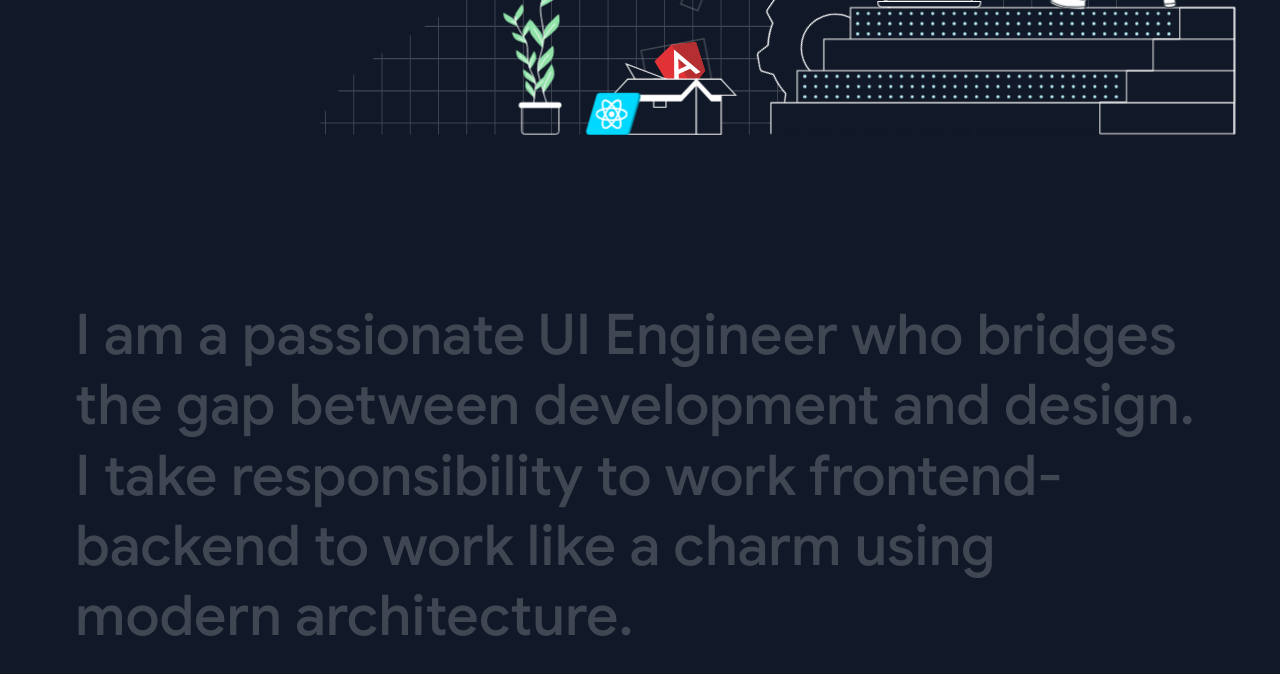
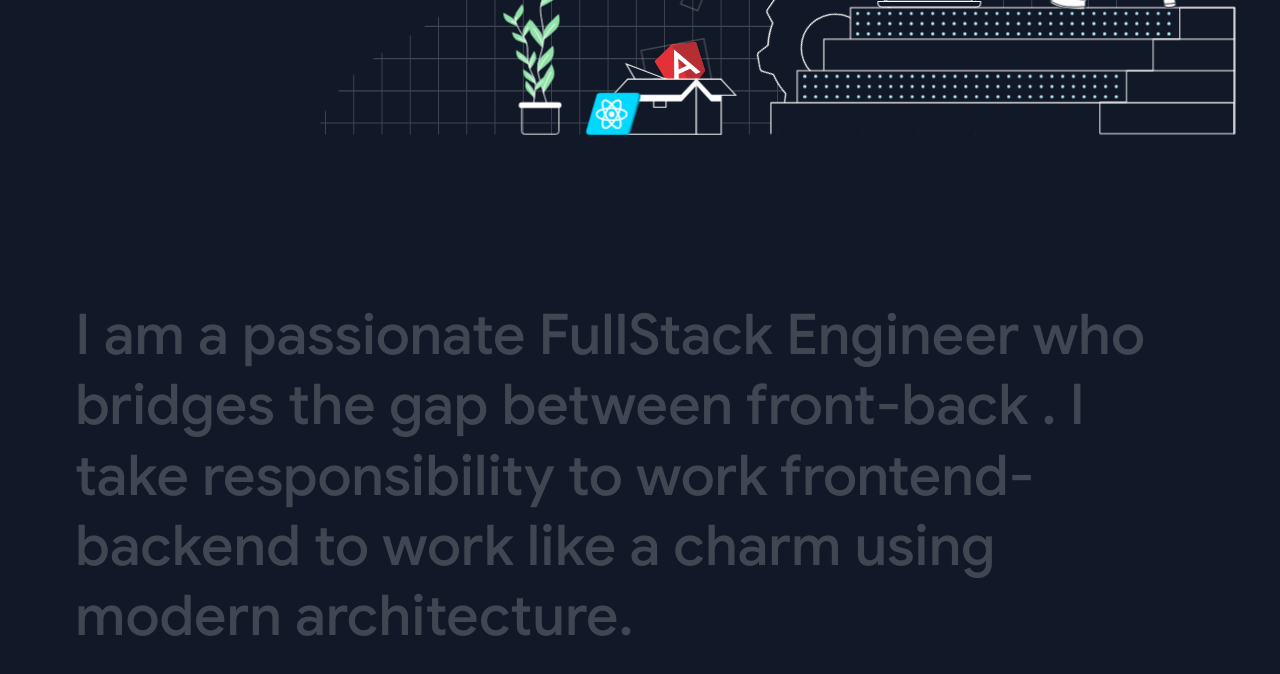
Before and after one commit to sanjay-kandpal/new-portfolio, a Next.js app: page / in a window 1280 px wide. Shown: the part 665-1339 px from the top of the page. Built offline with nearby package versions, Linux system fonts and the light colour scheme.

Commit message:
some ui fixes

```diff
--- a/components/common/scripts.tsx
+++ b/components/common/scripts.tsx
@@ -24,7 +24,7 @@ const Scripts = React.memo(() => {
             setTimeout(() => {
                 (function (w, d, v3) {
                     w.chaportConfig = {
-                        appId: '5ec95b5d1db3487e521123ca'
+                        appId: '688ced0bcb3dd596a58b270f'
                     };
 
                     if (w.chaport) return; v3 = w.chaport = {}; v3._q = []; v3._l = {}; v3.q = function () { v3._q.push(arguments) }; v3.on = function (e, fn) { if (!v3._l[e]) v3._l[e] = []; v3._l[e].push(fn) }; var s = d.createElement('script'); s.type = 'text/javascript'; s.async = true; s.src = 'https://app.chaport.com/javascripts/insert.js'; var ss = d.getElementsByTagName('script')[0]; ss.parentNode.insertBefore(s, ss)
--- a/components/home/about.tsx
+++ b/components/home/about.tsx
@@ -69,8 +69,8 @@ const AboutSection = () => {
           willChange ? "will-change-opacity" : ""
         }`}
       >
-        I am a passionate UI Engineer who bridges the gap between development
-        and design.{" "}
+        I am a passionate FullStack Engineer who bridges the gap between front-back
+         .{" "}
       </span>
       <span
         className={`about-2 leading-tight ${
--- a/components/home/collaboration.tsx
+++ b/components/home/collaboration.tsx
@@ -105,17 +105,8 @@ const CollaborationSection = () => {
 
   return (
     <section className={COLLABORATION_STYLE.SECTION} ref={targetSection}>
-      {renderSlidingText(
-        " User Interface Design  User Experience Design ",
-        "ui-left"
-      )}
 
       {renderTitle()}
-
-      {renderSlidingText(
-        " Frontend Development  Motion Graphics ",
-        "mt-6 md:mt-8 ui-right"
-      )}
     </section>
   );
 };
--- a/components/home/quote.tsx
+++ b/components/home/quote.tsx
@@ -51,7 +51,7 @@ const QuoteSection = () => {
         }`}
       >
         I have a <span className="text-strong font-bold">strong</span> obsession
-        for attention to detail.
+        for Product Engineering.
       </h1>
     </div>
   );
--- a/constants.ts
+++ b/constants.ts
@@ -494,4 +494,4 @@ export interface BranchNode {
   type: NodeTypes.CONVERGE | NodeTypes.DIVERGE;
 }
 
-export const GTAG = "UA-163844688-1";
+export const GTAG = "G-GHMVV2ZVZB";
```
